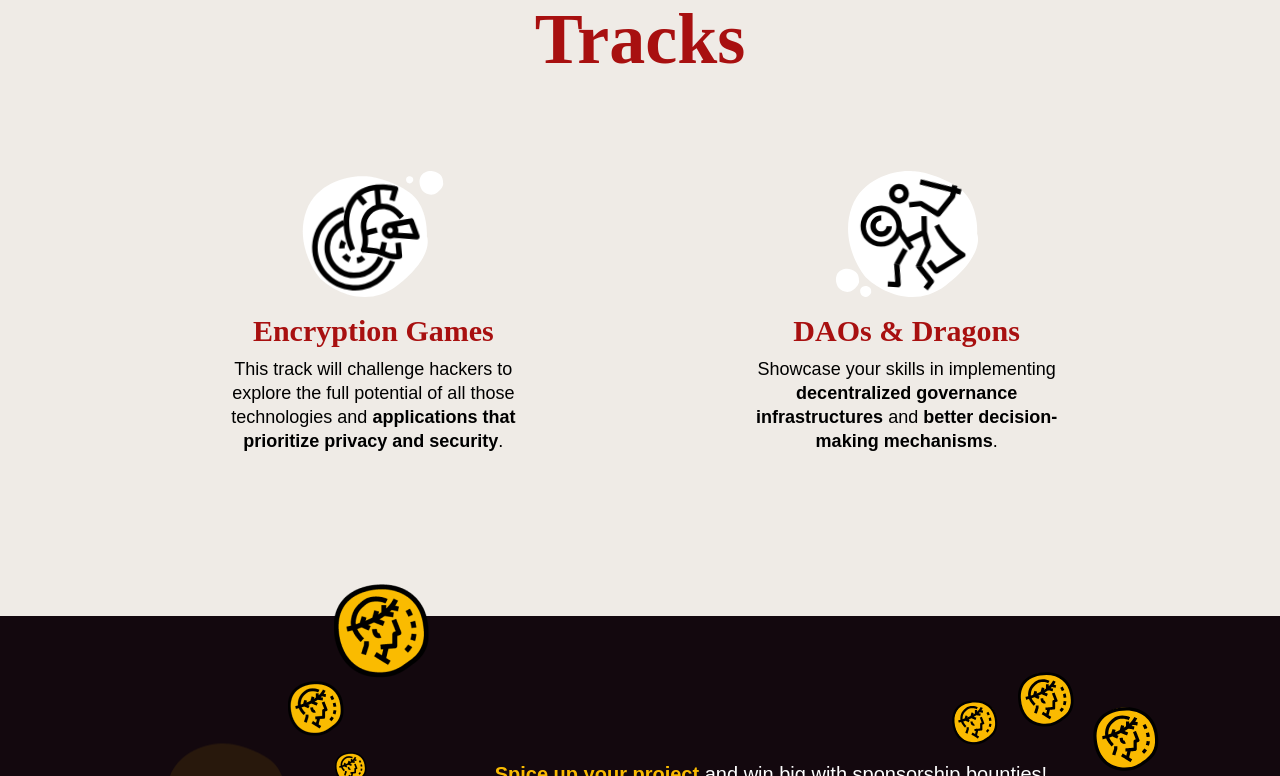
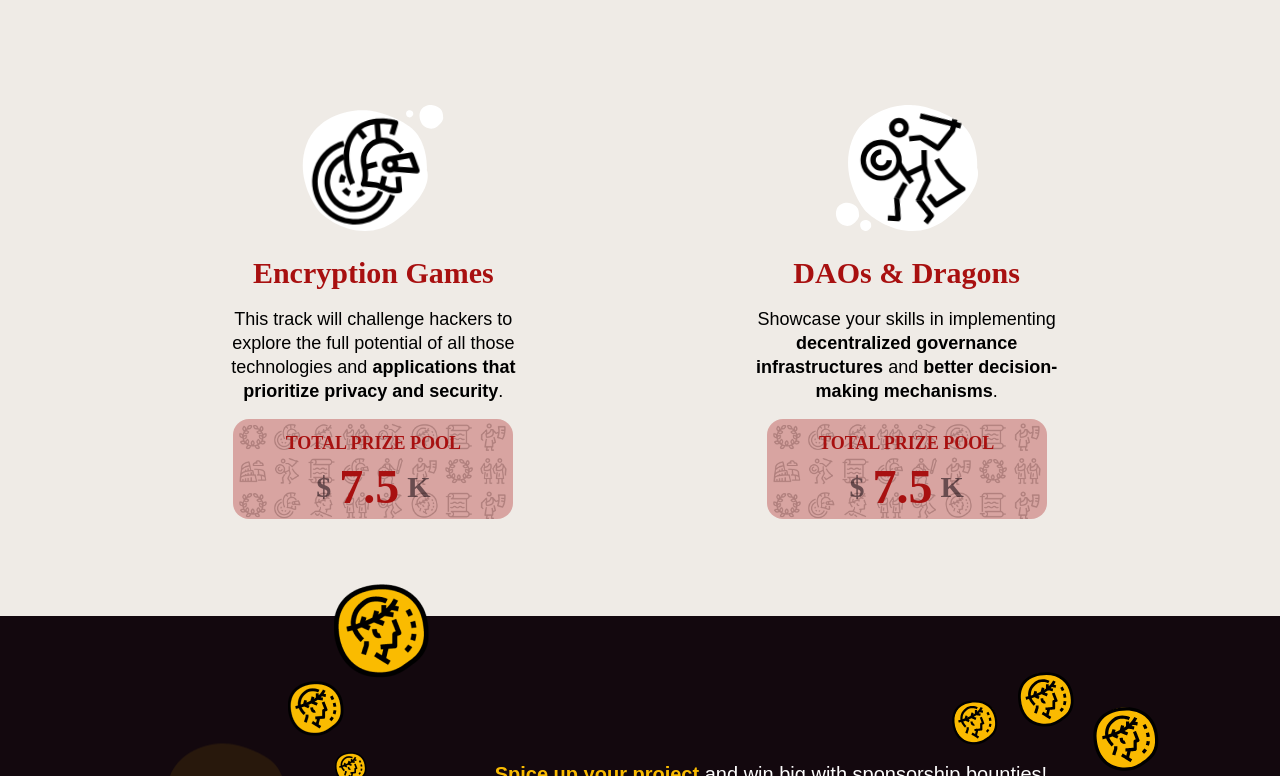
Before and after one commit to urbeETH/ETHRome-2023, a React (Create React App) app: page / in a window 1280 px wide. Shown: the part 1784-2560 px from the top of the page. Built offline with nearby package versions, Linux system fonts and the light colour scheme.

Commit message:
feat: add prize pool.

```diff
--- a/src/components/Bounties.tsx
+++ b/src/components/Bounties.tsx
@@ -4,8 +4,6 @@ import CoinsBounties from './animations/CoinsBounties'
 
 const bountiesList = [
   { logo: 'ETHRome-LP-Bounties-logoWaku.svg', dollaro: '$', amount: '4', mila: 'K' },
-  { logo: 'ETHRome-LP-Bounties-logoBase.svg', amount: '', mila: '', tbd: 'tbd' },
-  { logo: 'ETHRome-LP-Bounties-logoSecretNetwork.svg', amount: '', mila: '', tbd: 'tbd' },
   { logo: 'ETHRome-LP-Bounties-logoENS.svg', dollaro: '$', amount: '5', mila: 'K' },
   { logo: 'ETHRome-LP-Bounties-logoGnosisChain.svg', dollaro: '$', amount: '5', mila: 'K' },
   { logo: 'ETHRome-LP-Bounties-logoSismo.svg', dollaro: '$', amount: '4', mila: 'K' },
@@ -26,6 +24,8 @@ const bountiesList = [
     mila: 'K',
   },
   { logo: 'ETHRome-LP-Bounties-logoUrbe.svg', dollaro: '$', amount: '1', mila: 'K' },
+  { logo: 'ETHRome-LP-Bounties-logoBase.svg', amount: '', mila: '', tbd: 'tbd' },
+  { logo: 'ETHRome-LP-Bounties-logoSecretNetwork.svg', amount: '', mila: '', tbd: 'tbd' },
 ]
 
 export default function Bounties() {
--- a/src/components/Hackathon.tsx
+++ b/src/components/Hackathon.tsx
@@ -10,7 +10,7 @@ export default function Hackathon() {
           <h1 className='text-7xl max-w-4xl text-rome-red font-bold'>Tracks</h1>
         </div>
         <div className='flex flex-col items-center w-full space-y-8 md:flex-row md:items-start justify-evenly md:space-y-0'>
-          <div className='flex flex-col items-center max-w-xs space-y-2'>
+          <div className='flex flex-col items-center max-w-xs space-y-4'>
             <SpotHelmetShield />
             <h2 className='text-3xl text-rome-red font-bold'>Encryption Games</h2>
             <p className='text-center font-redhat'>
@@ -18,8 +18,23 @@ export default function Hackathon() {
               technologies and{' '}
               <span className='font-bold'>applications that prioritize privacy and security</span>.
             </p>
+            <div className='w-[280px] flex flex-col items-center justify-center relative overflow-hidden rounded-2xl pt-[12px] pb-[8px]'>
+              <img src='/hackathon_prize_pool.png' className='absolute z-0' />
+              <div className='flex flex-col items-center justify-center z-10'>
+                <h1 className='text-rome-red font-bold mb-2'>TOTAL PRIZE POOL</h1>
+                <div className='flex items-center'>
+                  <span className='text-[#13080E] text-opacity-[0.56] font-extrabold text-3xl'>
+                    $
+                  </span>
+                  <h2 className='text-rome-red text-5xl px-2 font-black'>7.5</h2>
+                  <span className='text-[#13080E] text-opacity-[0.56] font-extrabold text-3xl'>
+                    K
+                  </span>
+                </div>
+              </div>
+            </div>
           </div>
-          <div className='flex flex-col items-center max-w-xs space-y-2'>
+          <div className='flex flex-col items-center max-w-xs space-y-4'>
             <SpotHero />
             <h2 className='text-3xl text-rome-red font-bold'>DAOs & Dragons</h2>
             <p className='text-center font-redhat'>
@@ -27,6 +42,22 @@ export default function Hackathon() {
               <span className='font-bold'>decentralized governance infrastructures</span> and
               <span className='font-bold'> better decision-making mechanisms</span>.
             </p>
+
+            <div className='w-[280px] flex flex-col items-center justify-center relative overflow-hidden rounded-2xl pt-[12px] pb-[8px]'>
+              <img src='/hackathon_prize_pool.png' className='absolute z-0' />
+              <div className='flex flex-col items-center justify-center z-10'>
+                <h1 className='text-rome-red font-bold mb-2'>TOTAL PRIZE POOL</h1>
+                <div className='flex items-center'>
+                  <span className='text-[#13080E] text-opacity-[0.56] font-extrabold text-3xl'>
+                    $
+                  </span>
+                  <h2 className='text-rome-red text-5xl px-2 font-black'>7.5</h2>
+                  <span className='text-[#13080E] text-opacity-[0.56] font-extrabold text-3xl'>
+                    K
+                  </span>
+                </div>
+              </div>
+            </div>
           </div>
         </div>
       </div>
```
Also changed, not shown: public/hackathon_prize_pool.png (added).
